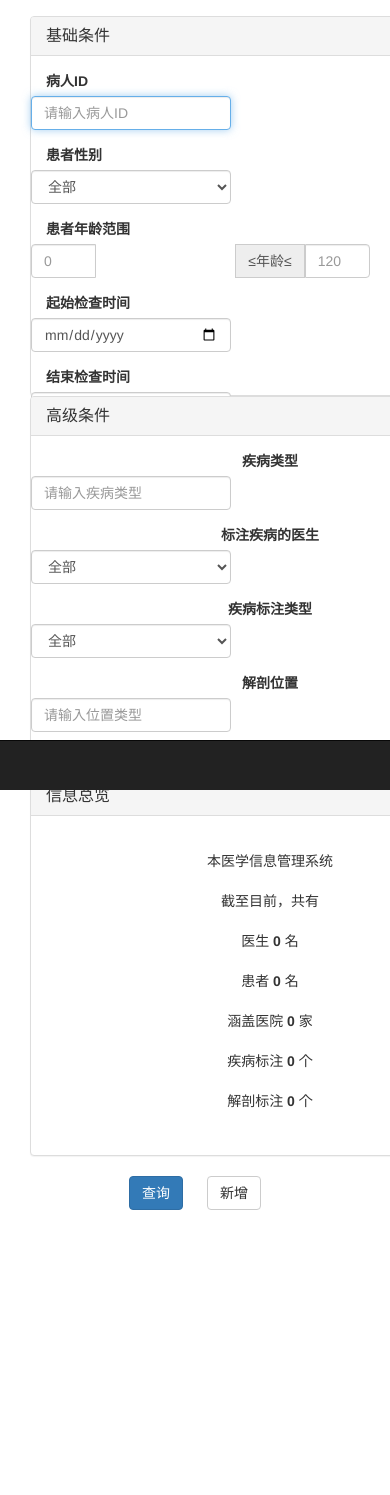
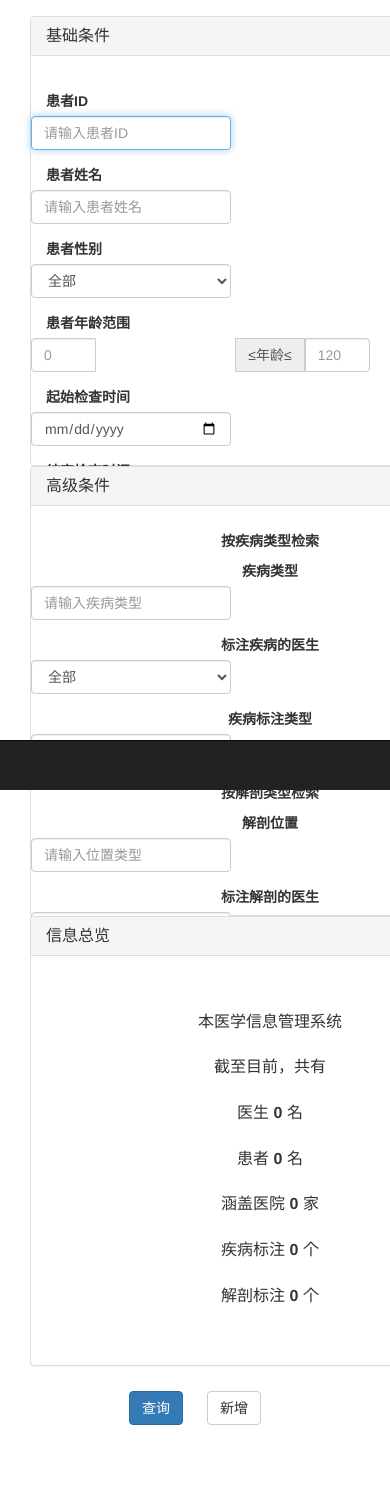
Before and after one commit to Jimmy-312/Database_Homework, a Django app: page /query_patient/ in a window 390 px wide; the page is wider, and only the part inside the window is pictured. Shown: the part 54-1549 px from the top of that part. Before the commit the page ends 1264 px from the top of that part, so only its background shows below. Run offline with Django 3.2, Linux system fonts and the light colour scheme; the visitor is signed in with stand-in values (Sample User, id 1); data that the repository does not hold is empty; some libraries are stand-ins or nearby versions.

Commit message:
add name query

```diff
--- a/query/templates/query/query_patient.html
+++ b/query/templates/query/query_patient.html
@@ -69,12 +69,16 @@
 <div class="container-fluid" style="margin: 0 auto;">
 <form id="query" class="form-horizontal">
 <div class="col-md-4">
-<div class="panel panel-default" style="width: 480px;height: 380px;margin: 0 auto;">
+<div class="panel panel-default" style="width: 480px;height: 450px;margin: 0 auto;">
     <div class="panel-heading"><h3 class="panel-title">基础条件</h3></div>
     <div class="panel-body">
+        <div class="form-group" style="margin-top:20px">
+            <label class="col-sm-4 control-label" for="id_patient">患者ID</label>
+            <input class="form-control" style="width: 200px;" type="text" id="id_patient" name="patientid" placeholder="请输入患者ID" autofocus>
+        </div>
         <div class="form-group">
-            <label class="col-sm-4 control-label" for="id_patient">病人ID</label>
-            <input class="form-control" style="width: 200px;" type="text" id="id_patient" name="patientid" placeholder="请输入病人ID" autofocus>
+            <label class="col-sm-4 control-label" for="name_patient">患者姓名</label>
+            <input class="form-control" style="width: 200px;" type="text" id="name_patient" name="patientname" placeholder="请输入患者姓名">
         </div>
         <div class="form-group">
             <label class="col-sm-4 control-label" for="sex">患者性别</label>
@@ -111,10 +115,12 @@
 </div>
 </div>
 <div class="col-md-4">
-        <div class="panel panel-default" style="width: 480px;height: 380px;margin: 0 auto;">
+        <div class="panel panel-default" style="width: 480px;height: 450px;margin: 0 auto;">
             <div class="panel-heading"><h3 class="panel-title">高级条件</h3></div>
             <div class="panel-body" style="text-align: center;">
-
+                <div style="margin-top: 10px;margin-bottom: 10px;">
+                <strong>按疾病类型检索</strong>
+            </div>
         <div class="form-group">
             <label class="col-sm-4 control-label" for="illness_type">疾病类型</label>
             <input class="form-control" style="width: 200px;" type="text" id="illness_type" name="ill_type" placeholder="请输入疾病类型">
@@ -133,6 +139,9 @@
                 <option value="POLYGON">Polygon</option>
                 <option value="HAND">Hand</option>
             </select>
+        </div>
+        <div style="margin-top: 10px;margin-bottom: 10px;">
+            <strong>按解剖类型检索</strong>
         </div>
         <div class="form-group">
             <label class="col-sm-4 control-label" for="a_type">解剖位置</label>
@@ -158,22 +167,23 @@
     </div>
 </div>
     <div class="col-md-4">
-        <div class="panel panel-default" style="width: 480px;height: 380px;margin: 0 auto;">
+        <div class="panel panel-default" style="width: 480px;height: 450px;margin: 0 auto;">
             <div class="panel-heading"><h3 class="panel-title">信息总览</h3></div>
             <div class="panel-body" style="text-align: center;">
-                <br>
+                <br><br>
+                <p style="font-size: medium;">
                 本医学信息管理系统<br><br>
                 截至目前，共有<br><br>
                 医生&nbsp;<strong id="doc_num">666</strong>&nbsp;名<br><br>
                 患者&nbsp;<strong id="pat_num">666</strong>&nbsp;名<br><br>
                 涵盖医院&nbsp;<strong id="hos_num">666</strong>&nbsp;家<br><br>
                 疾病标注&nbsp;<strong id="dis_num">666</strong>&nbsp;个<br><br>
-                解剖标注&nbsp;<strong id="jp_num">666</strong>&nbsp;个
+                解剖标注&nbsp;<strong id="jp_num">666</strong>&nbsp;个</p>
             </div>
         </div>
     </div>
 </div>
-<div style="text-align: center;margin-top: 20px;">
+<div style="text-align: center;margin-top: 25px;">
 <input class="btn btn-primary" id="bquery" type="submit" value="查询">
 </form>
 <button class="btn btn-default" style="margin-left: 20px;" data-toggle="modal" data-target="#addpatient">新增</button>
--- a/query/views.py
+++ b/query/views.py
@@ -211,6 +211,7 @@ def query_patient(request):
         pagee = obj.get("agee")
         psex = obj.get("sex")
         hospital = obj.get("hospital")
+        patientname = obj.get("patientname")
 
         patient_list=[]
         datefrom = datefrom if datefrom.strip() else "1990-01-01"
@@ -277,6 +278,7 @@ def query_patient(request):
             users = users.filter(patientid__in=patientids)
 
         users = users if not pid.strip() else users.filter(id=pid)
+        users = users if not patientname.strip() else users.filter(patientname=patientname)
         users = list(users)
         for i in users:
             u_hos = models.HospitalRecord.objects.get(instituteid=i.hospitalid).institutename
@@ -337,7 +339,7 @@ def patient_add(request):
                 data = {"tip":"添加失败，请重试！","class":"danger"}
         else:
             models.Patientbasicinfos.objects.filter(id=id).update(hospitalid=hosid,id=id,gender=sex,age=age,checkdate=date,checknumber=checkid,patientname=name)
-            data = {"tip":f"成功更新患者{name}的信息！","class":"success"}
+            data = {"tip":f"成功更新患者{name}的信息！","class":"success","pid":id,"obj":obj}
 
         return HttpResponse(json.dumps(data))
 
--- a/static/js/query.js
+++ b/static/js/query.js
@@ -133,7 +133,17 @@ $("#edit_form").submit(function () {
              $("#tip").removeAttr("hidden")
              $('#editpatient').modal('hide')
              $("#tip_c").text(data.tip)
-             $.getContent()
+             var obj = data.obj
+             $("#row" + data.pid).children().eq(1).text(obj.id)
+             $("#row" + data.pid).children().eq(2).text(obj.pid)
+             $("#row" + data.pid).children().eq(3).text(obj.name)
+             $("#row" + data.pid).children().eq(4).text(obj.sex)
+             $("#row" + data.pid).children().eq(5).text(obj.age)
+             $("#row" + data.pid).children().eq(6).text(obj.hos)
+             $("#row" + data.pid).children().eq(7).text(obj.checkdate)
+             $("#row" + data.pid).children().eq(8).text(obj.checkid)
+
+             //$.getContent()
          },
      });
      return false;
@@ -208,7 +218,7 @@ $("#query").submit($.getContent = function () {
                      page+=1
                  }
                  var pa=data.patient_id[i]
-             st=st+'<tr class="contentcol page'+page+'" hidden>\
+             st=st+'<tr class="contentcol page'+page+'" id="row'+pa[0]+'" hidden>\
     <td style="text-align: center;">\
         <a href="javascript:$('+"'#editpatient'"+').modal('+"'show'"+');$.getPatient('+pa[0]+')">编辑</a>\
         &nbsp;\
```
